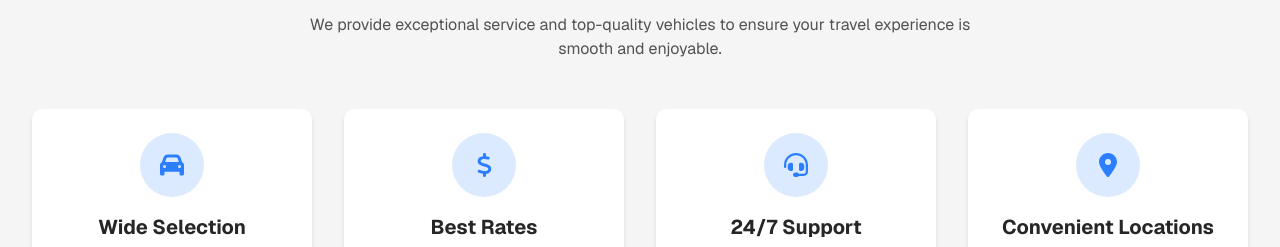
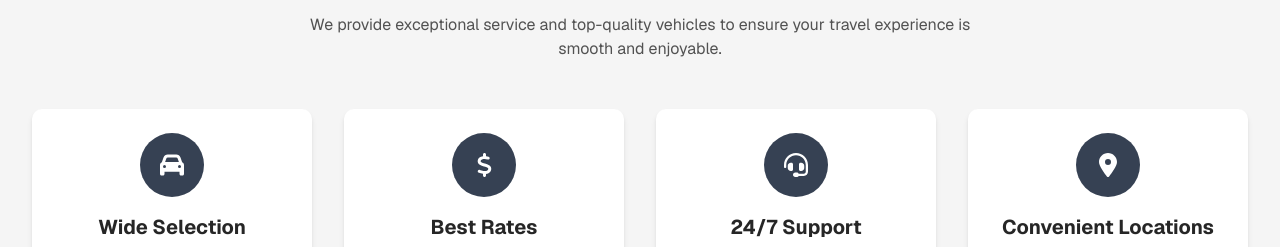
Before and after one commit to marvin-aliaj/car-rental-next-1, a Next.js app: page / in a window 1280 px wide. Shown: the part 1260-1507 px from the top of the page. Built offline with nearby package versions, Linux system fonts and the light colour scheme; no server answers.

Commit message:
change 'Why Choose Us' section colors

```diff
--- a/src/components/home/WhyChooseUs.tsx
+++ b/src/components/home/WhyChooseUs.tsx
@@ -54,9 +54,9 @@ export default function WhyChooseUs() {
               key={index}
               className="bg-white p-6 rounded-lg shadow-md text-center"
             >
-              <div className="w-16 h-16 mx-auto bg-blue-100 rounded-full flex items-center justify-center mb-4">
+              <div className="w-16 h-16 mx-auto bg-gray-700 rounded-full flex items-center justify-center mb-4">
                 <FontAwesomeIcon
-                  className={`text-blue-500 text-2xl`}
+                  className={`text-white text-2xl`}
                   icon={feature.icon}
                 />
               </div>
```
